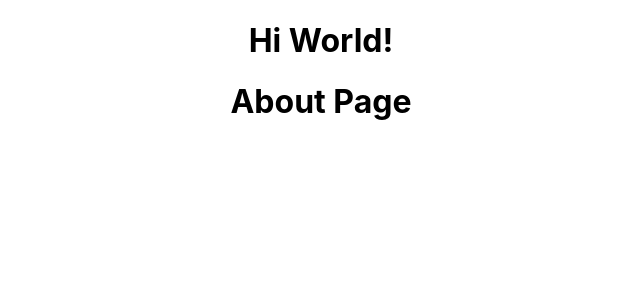
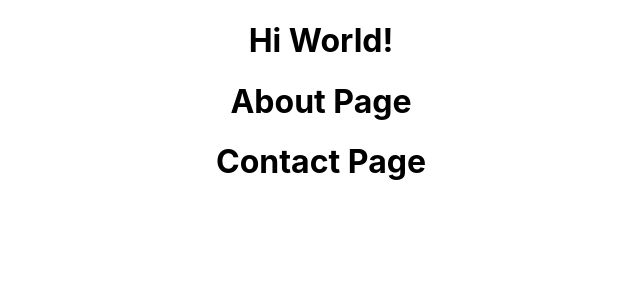
Before and after one commit to GhulamMustafaGM/easy-react-app, a React (Create React App) app: page /contact in a window 1280 px wide. Shown: the top 300 px of the page, without its empty margins (319-959 px from the left). Built offline with nearby package versions, Linux system fonts and the light colour scheme.

Commit message:
created contact component

```diff
--- a/src/App.js
+++ b/src/App.js
@@ -1,12 +1,14 @@
 import logo from './logo.svg';
 import './App.css';
 import About from './components/about';
+import Contact from './components/contact';
 
 function App() {
     return (
         <div className="App">
             <h1>Hi World!</h1>
             <About/>
+            <Contact/>
         </div>
     );
 }
--- /dev/null
+++ b/src/components/contact.js
@@ -0,0 +1,11 @@
+import React, { Component } from 'react'
+
+export default class contact extends Component {
+    render() {
+        return (
+            <div>
+                <h1>Contact Page</h1>
+            </div>
+        )
+    }
+}
```
